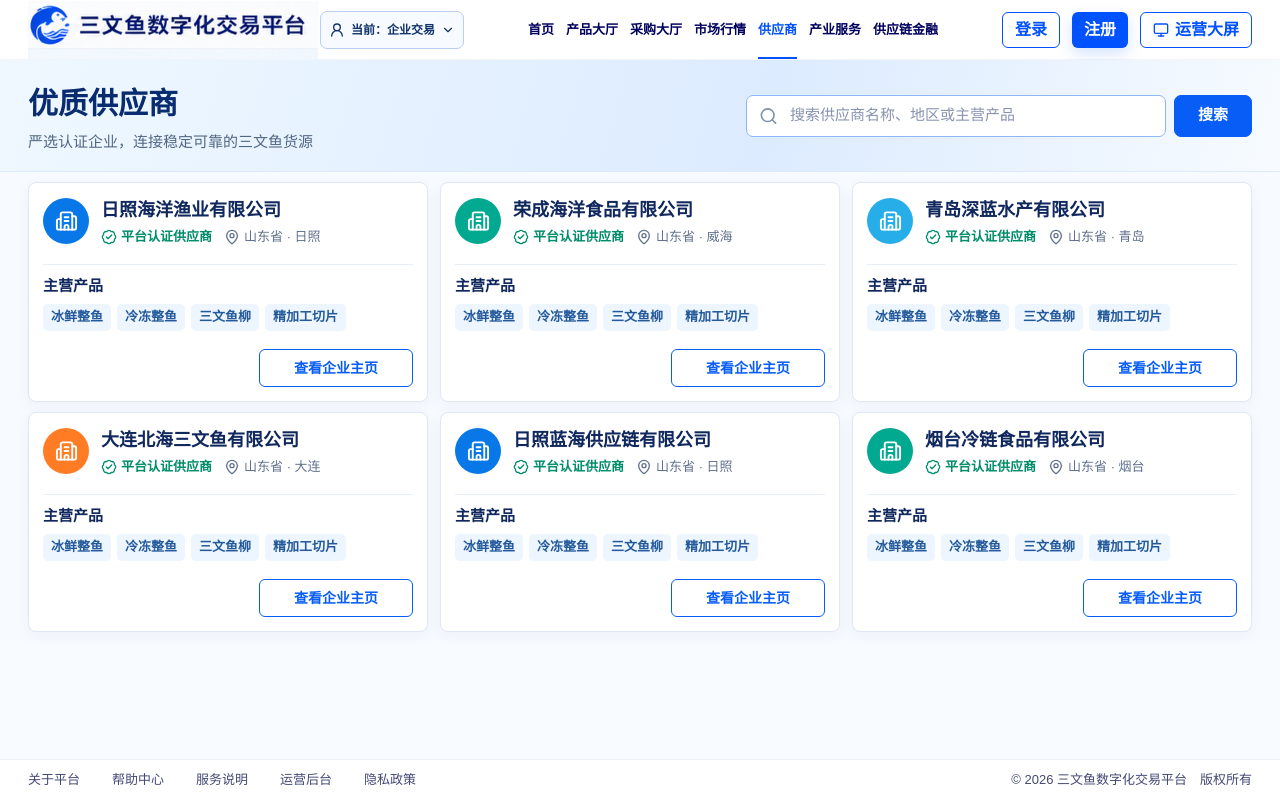
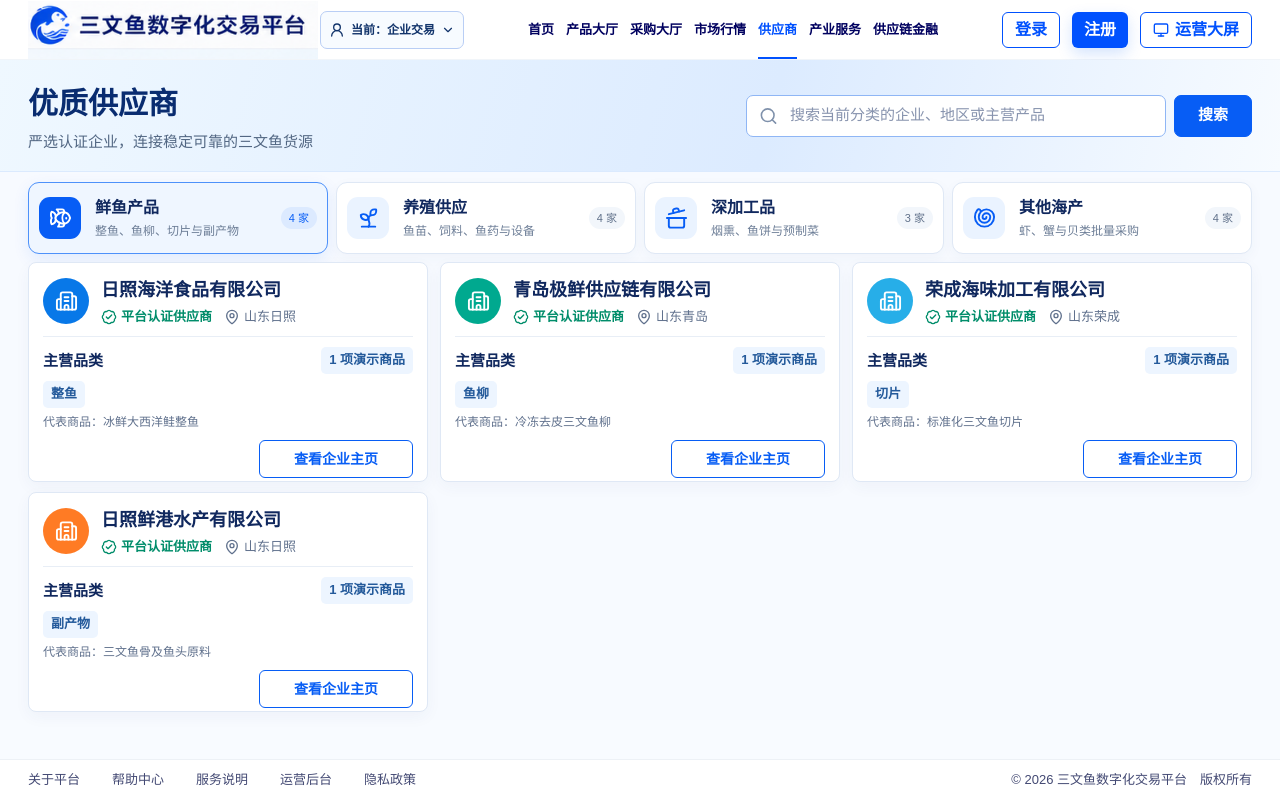
Before and after one commit to peterloulh-tech/SanWenYuB2B, a React (Vite) app: page /suppliers in a window 1280 px wide. Built offline with nearby package versions, Linux system fonts and the light colour scheme.

Commit message:
feat: classify suppliers by product section

```diff
--- /dev/null
+++ b/src/components/business/EnterpriseSectionCards.jsx
@@ -0,0 +1,32 @@
+import { CookingPot, Fish, Shell, Sprout } from 'lucide-react'
+import { enterpriseProductSections } from '../../data/industryProducts'
+import '../../styles/industry-products.css'
+
+const sectionIcons = { fresh: Fish, aquaculture: Sprout, processed: CookingPot, seafood: Shell }
+
+export default function EnterpriseSectionCards({
+  selectedSection,
+  counts,
+  countUnit,
+  onSelect,
+  ariaLabel,
+}) {
+  return <section className="industry-stage-grid" aria-label={ariaLabel}>
+    {enterpriseProductSections.map((item) => {
+      const Icon = sectionIcons[item.id]
+      const selected = selectedSection === item.id
+
+      return <button
+        type="button"
+        className={selected ? 'active' : ''}
+        aria-pressed={selected}
+        onClick={() => onSelect(item.id)}
+        key={item.id}
+      >
+        <span><Icon /></span>
+        <div><b>{item.name}</b><small>{item.description}</small></div>
+        <em>{counts[item.id] || 0} {countUnit}</em>
+      </button>
+    })}
+  </section>
+}
--- /dev/null
+++ b/src/data/supplierDirectory.js
@@ -0,0 +1,58 @@
+import { enterpriseProductSections, industryProducts } from './industryProducts.js'
+
+const supplierIds = new Map()
+
+industryProducts.forEach((product) => {
+  if (!supplierIds.has(product.supplier)) supplierIds.set(product.supplier, supplierIds.size + 1)
+})
+
+export const supplierDirectory = enterpriseProductSections.flatMap((section) => {
+  const sectionSuppliers = new Map()
+
+  industryProducts
+    .filter((product) => product.section === section.id)
+    .forEach((product) => {
+      const supplier = sectionSuppliers.get(product.supplier) || {
+        id: supplierIds.get(product.supplier),
+        name: product.supplier,
+        region: product.region,
+        section: section.id,
+        categories: [],
+        productNames: [],
+      }
+
+      if (!supplier.categories.includes(product.category)) supplier.categories.push(product.category)
+      supplier.productNames.push(product.name)
+      sectionSuppliers.set(product.supplier, supplier)
+    })
+
+  return [...sectionSuppliers.values()].map((supplier) => ({
+    ...supplier,
+    productCount: supplier.productNames.length,
+  }))
+})
+
+export const supplierCounts = Object.fromEntries(
+  enterpriseProductSections.map((section) => [
+    section.id,
+    supplierDirectory.filter((supplier) => supplier.section === section.id).length,
+  ]),
+)
+
+export function filterSupplierDirectory({ section = 'fresh', keyword = '' } = {}) {
+  const normalizedKeyword = keyword.trim().toLowerCase()
+
+  return supplierDirectory.filter((supplier) => {
+    if (supplier.section !== section) return false
+    if (!normalizedKeyword) return true
+
+    const searchable = [
+      supplier.name,
+      supplier.region,
+      ...supplier.categories,
+      ...supplier.productNames,
+    ].join(' ').toLowerCase()
+
+    return searchable.includes(normalizedKeyword)
+  })
+}
--- a/src/pages/IndustryProductsPage.jsx
+++ b/src/pages/IndustryProductsPage.jsx
@@ -1,11 +1,17 @@
 import { useMemo, useState } from 'react'
 import { useNavigate, useSearchParams } from 'react-router-dom'
-import { ChevronRight, CookingPot, Fish, Search, Shell, Sprout } from 'lucide-react'
+import { ChevronRight, Search } from 'lucide-react'
+import EnterpriseSectionCards from '../components/business/EnterpriseSectionCards'
 import { enterpriseProductSections, filterIndustryProducts, industryProducts } from '../data/industryProducts'
 import '../styles/industry-products.css'
 
-const sectionIcons = { fresh: Fish, aquaculture: Sprout, processed: CookingPot, seafood: Shell }
 const validSections = new Set(enterpriseProductSections.map(({ id }) => id))
+const productCounts = Object.fromEntries(
+  enterpriseProductSections.map(({ id }) => [
+    id,
+    industryProducts.filter((product) => product.section === id).length,
+  ]),
+)
 
 export default function IndustryProductsPage() {
   const navigate = useNavigate()
@@ -31,9 +37,13 @@ export default function IndustryProductsPage() {
       </div>
     </section>
     <div className="page-container industry-products-body">
-      <section className="industry-stage-grid" aria-label="商品分区筛选">
-        {enterpriseProductSections.map((item) => { const Icon = sectionIcons[item.id]; const count = industryProducts.filter((product) => product.section === item.id).length; return <button type="button" className={section === item.id ? 'active' : ''} onClick={() => selectSection(item.id)} key={item.id}><span><Icon/></span><div><b>{item.name}</b><small>{item.description}</small></div><em>{count} 类</em></button> })}
-      </section>
+      <EnterpriseSectionCards
+        selectedSection={section}
+        counts={productCounts}
+        countUnit="类"
+        onSelect={selectSection}
+        ariaLabel="商品分区筛选"
+      />
       <section className="industry-products-heading"><div><h2>{selectedSection?.name}</h2><span>共 {products.length} 项静态演示商品</span></div><p>企业采购价仅作展示，实际价格以询价为准</p></section>
       <section className="industry-products-grid">
         {products.map((product) => <article key={product.id}>
--- a/src/pages/SuppliersPage.jsx
+++ b/src/pages/SuppliersPage.jsx
@@ -1,34 +1,19 @@
 import { useMemo, useState } from 'react'
 import { useNavigate } from 'react-router-dom'
 import { BadgeCheck, Building2, MapPin, Search } from 'lucide-react'
+import EnterpriseSectionCards from '../components/business/EnterpriseSectionCards'
 import PageHero from '../components/ui/PageHero'
-import { suppliers } from '../data/mockData'
+import { filterSupplierDirectory, supplierCounts } from '../data/supplierDirectory'
 import '../styles/suppliers-page.css'
-
-const supplierCities = ['日照', '威海', '青岛', '大连', '日照', '烟台']
-const supplierProducts = ['冰鲜整鱼', '冷冻整鱼', '三文鱼柳', '精加工切片']
-const supplierProfiles = suppliers.map((name, index) => ({
-  id: index + 1,
-  name,
-  region: `山东省 · ${supplierCities[index]}`,
-  products: supplierProducts,
-}))
 
 export default function SuppliersPage() {
   const navigate = useNavigate()
+  const [section, setSection] = useState('fresh')
   const [keyword, setKeyword] = useState('')
 
   const filteredSuppliers = useMemo(() => {
-    const normalizedKeyword = keyword.trim().toLowerCase()
-    if (!normalizedKeyword) return supplierProfiles
-
-    return supplierProfiles.filter((supplier) => (
-      [supplier.name, supplier.region, ...supplier.products]
-        .join(' ')
-        .toLowerCase()
-        .includes(normalizedKeyword)
-    ))
-  }, [keyword])
+    return filterSupplierDirectory({ section, keyword })
+  }, [keyword, section])
 
   function submitSearch(event) {
     event.preventDefault()
@@ -47,7 +32,7 @@ export default function SuppliersPage() {
           event.preventDefault()
           setKeyword(event.currentTarget.value)
         }}
-        placeholder="搜索供应商名称、地区或主营产品"
+        placeholder="搜索当前分类的企业、地区或主营产品"
       />
     </label>
     <button type="submit">搜索</button>
@@ -62,6 +47,14 @@ export default function SuppliersPage() {
     />
 
     <main className="page-container suppliers-body">
+      <EnterpriseSectionCards
+        selectedSection={section}
+        counts={supplierCounts}
+        countUnit="家"
+        onSelect={setSection}
+        ariaLabel="供应商分类筛选"
+      />
+
       <section className="supplier-enterprise-grid" aria-live="polite">
         {filteredSuppliers.map((supplier) => <article className="supplier-enterprise-card" key={supplier.id}>
           <header>
@@ -76,8 +69,14 @@ export default function SuppliersPage() {
           </header>
 
           <div className="supplier-products">
-            <h3>主营产品</h3>
-            <div>{supplier.products.map((product) => <span key={product}>{product}</span>)}</div>
+            <div className="supplier-products-heading">
+              <h3>主营品类</h3>
+              <span>{supplier.productCount} 项演示商品</span>
+            </div>
+            <div className="supplier-product-tags">
+              {supplier.categories.map((category) => <span key={category}>{category}</span>)}
+            </div>
+            <p>代表商品：{supplier.productNames.join('、')}</p>
           </div>
 
           <footer>
@@ -89,7 +88,7 @@ export default function SuppliersPage() {
       {filteredSuppliers.length === 0 && <div className="supplier-empty">
         <Search />
         <h2>未找到匹配供应商</h2>
-        <p>请更换企业名称、地区或主营产品关键词。</p>
+        <p>请更换关键词或切换供应商分类。</p>
       </div>}
     </main>
   </div>
--- a/src/styles/suppliers-page.css
+++ b/src/styles/suppliers-page.css
@@ -79,6 +79,7 @@
   display: grid;
   grid-template-columns: repeat(3, minmax(0, 1fr));
   gap: 10px 12px;
+  margin-top: 8px;
 }
 
 .supplier-enterprise-card {
@@ -163,7 +164,19 @@
   font-weight: 900;
 }
 
-.supplier-products > div {
+.supplier-products-heading {
+  display: flex;
+  align-items: center;
+  justify-content: space-between;
+}
+
+.supplier-products-heading > span {
+  color: #6d7e97;
+  font-size: 12px;
+  font-weight: 700;
+}
+
+.supplier-product-tags {
   display: flex;
   flex-wrap: wrap;
   gap: 6px;
@@ -178,6 +191,16 @@
   font-size: 13px;
   font-weight: 700;
   line-height: 1.3;
+  white-space: nowrap;
+}
+
+.supplier-products > p {
+  overflow: hidden;
+  margin-top: 6px;
+  color: #60718d;
+  font-size: 12px;
+  line-height: 1.35;
+  text-overflow: ellipsis;
   white-space: nowrap;
 }
 
@@ -203,7 +226,7 @@
 
 .supplier-empty {
   display: grid;
-  min-height: 450px;
+  min-height: 440px;
   place-content: center;
   justify-items: center;
   color: #6d7e97;
```
Also changed, not shown: 1 other file (tests, documents, lock files or other folders).
